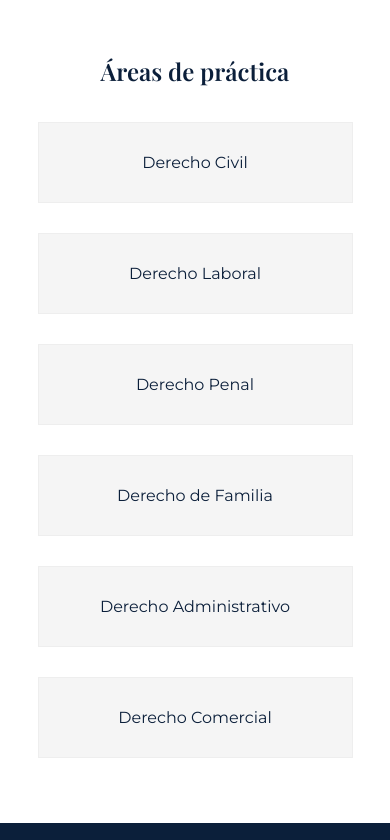
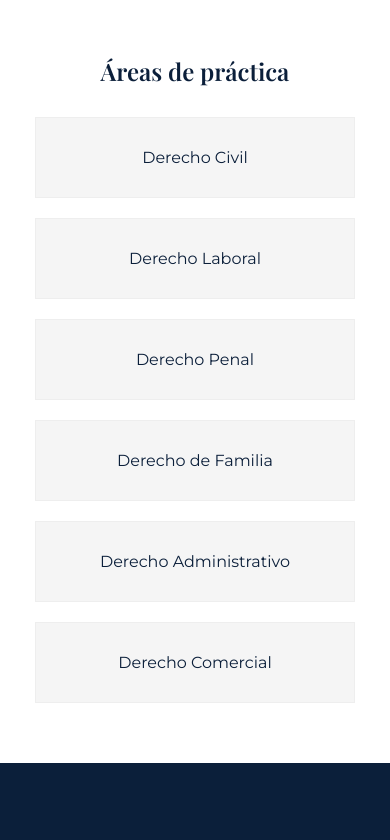
Before and after one commit to oscarlopez9/salazar-abogados, a website: page public/index.html in a window 390 px wide. Shown: the part 2790-3630 px from the top of the page. Drawn offline with nearby package versions, Linux system fonts and the light colour scheme.

Commit message:
Arreglar areas de practica centrado

```diff
--- a/public/style.css
+++ b/public/style.css
@@ -305,3 +305,44 @@ nav a {
 * {
     box-sizing: border-box;
 }
+/* ===== ARREGLAR AREAS DE PRACTICA ===== */
+.services {
+    width: 100%;
+    max-width: 1100px;
+    margin-left: auto;
+    margin-right: auto;
+    text-align: center;
+}
+
+.cards {
+    display: flex;
+    flex-wrap: wrap;
+    justify-content: center;
+    align-items: center;
+}
+
+.card {
+    width: 260px;
+    margin: 15px;
+    padding: 30px;
+    background: #f5f5f5;
+    border: 1px solid #eee;
+    text-align: center;
+}
+
+/* MOVIL */
+@media (max-width: 768px) {
+
+    .cards {
+        flex-direction: column;
+        align-items: center;
+        width: 100%;
+    }
+
+    .card {
+        width: 100%;
+        max-width: 320px;
+        margin: 10px auto;
+    }
+
+}
```
